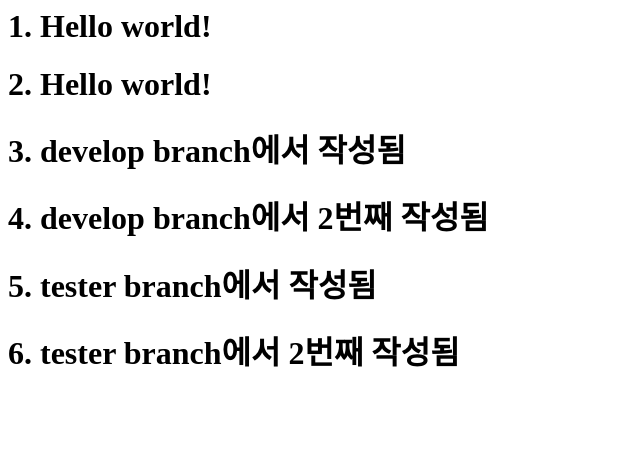
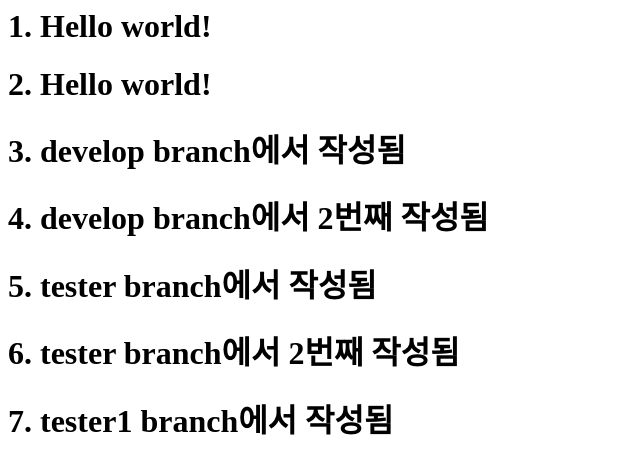
Before and after one commit to seyoo630/OSS_6, a plain HTML site: page index.html in a window 1280 px wide. Shown: the whole page, without its empty margins (0-640 px from the left). Drawn offline with Linux system fonts and the light colour scheme.

Commit message:
tester1 commit

```diff
--- a/index.html
+++ b/index.html
@@ -12,5 +12,7 @@
 
             <h1>5. tester branch에서 작성됨</h1>
             <h1>6. tester branch에서 2번째 작성됨</h1>
+
+            <h1>7. tester1 branch에서 작성됨</h1>
     </body>
 </html>
```
